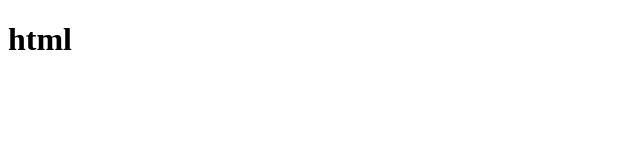
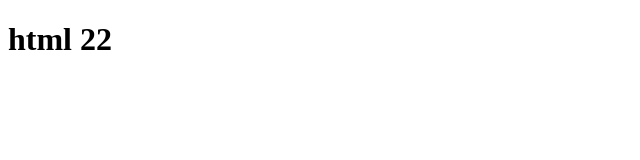
Before and after one commit to rahulbanuni/GitIn1video, a plain HTML site: page index.html in a window 1280 px wide. Shown: the full height of the page, 0-640 px from the left. Drawn offline with Linux system fonts and the light colour scheme.

Commit message:
Skipped Staging aram and fixed<

```diff
--- a/index.html
+++ b/index.html
@@ -8,7 +8,7 @@
 </head>
 <body>
     <h1>
-        html
+        html 22
     </h1>
 </body>
 </html>
```
